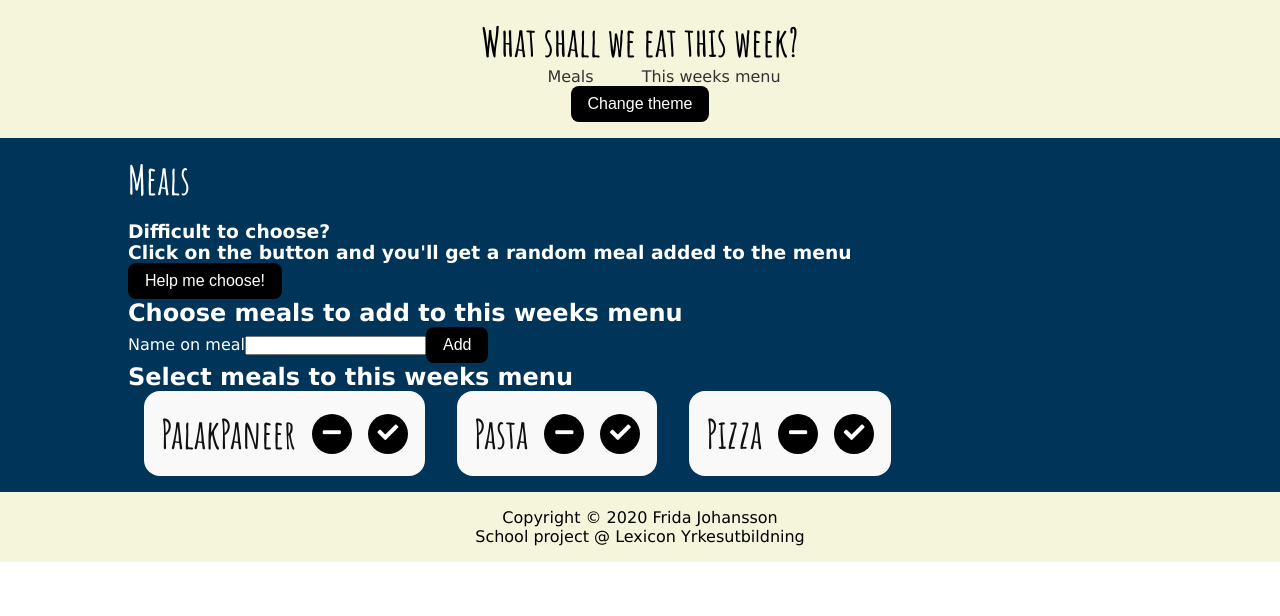
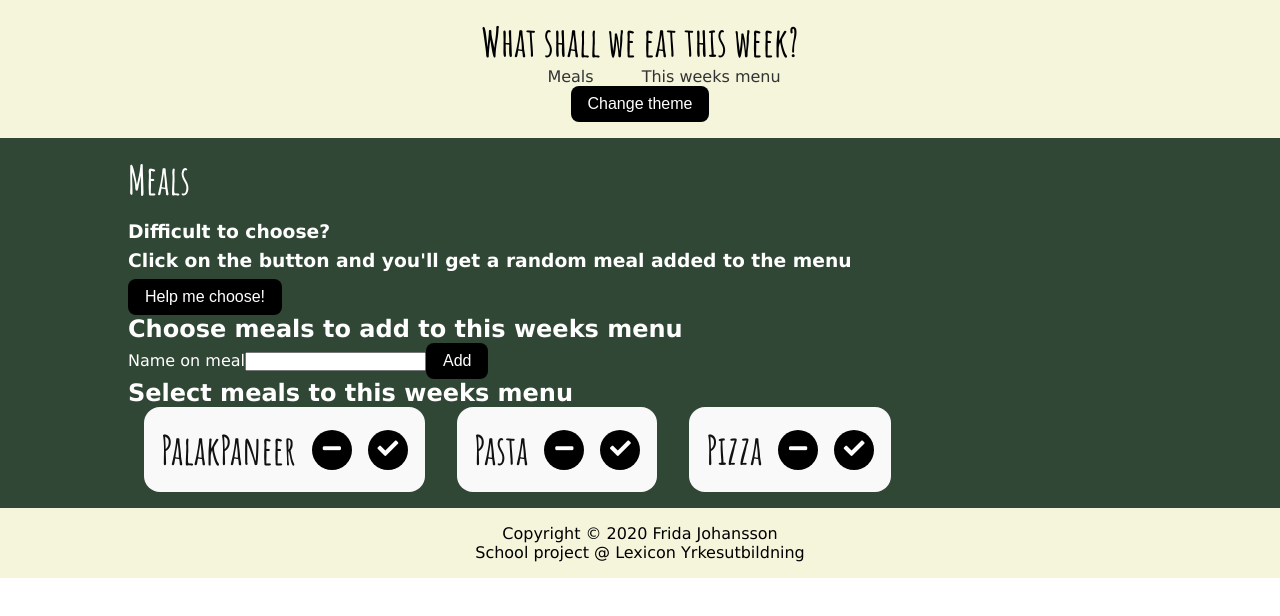
Before and after one commit to johanssonfridamaria/meals-of-the-week-app, a Vue app: page / in a window 1280 px wide. Shown: the top 616 px of the page. Built offline with nearby package versions, Linux system fonts and the light colour scheme.

Commit message:
moved round btn styling to app

```diff
--- a/src/App.vue
+++ b/src/App.vue
@@ -63,6 +63,9 @@ h1 {
   font-family: 'Amatic SC', cursive;
   font-size: 2.5rem;
 }
+h3{
+  margin-bottom: 0.5rem;
+}
 .btn {
   background: black;
   border: 0.1rem solid transparent;
@@ -73,8 +76,18 @@ h1 {
   cursor: pointer;
   color: #fff;
 }
+.round-btn {
+  width: 2.5rem;
+  height: 2.5rem;
+  font-size: 1.3rem;
+  padding: 0;
+  border-radius: 50%;
+  align-items: center;
+  justify-content: center;
+  margin-left: 1rem;
+}
 .dark {
-  background: #003559;
+  background: #314735;
   /* background: #002C4C; */
   color: #fff;
 }
```
